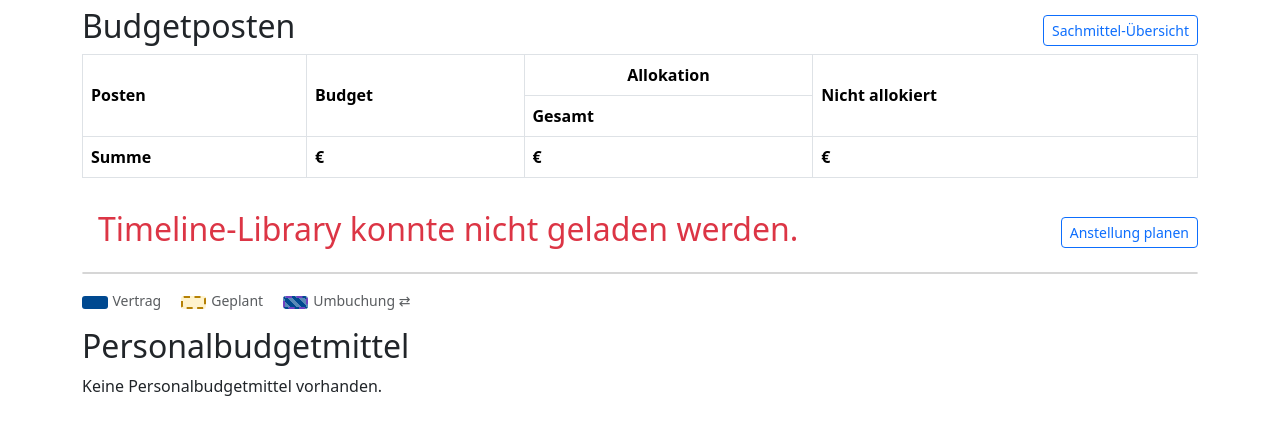
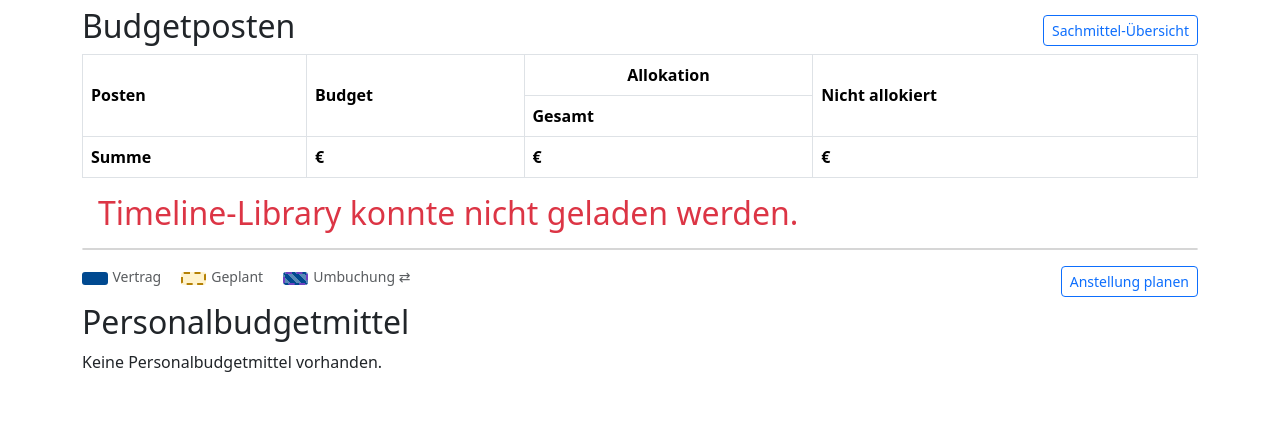
Before and after one commit to wallento/researchgroupplanner, a Django app: template projects/templates/projects/details.html in a window 1280 px wide. Shown: the part 218-653 px from the top of the page. Run offline with Django 5.2, Linux system fonts and the light colour scheme; the template is opened without the code that fills it, so the values that code supplies are empty; some libraries are stand-ins or nearby versions.

Commit message:
Move "Anstellung planen" below the project staffing chart
Co-Authored-By: Claude Opus 5.5 <noreply@anthropic.com>

```diff
--- a/projects/templates/projects/details.html
+++ b/projects/templates/projects/details.html
@@ -90,10 +90,7 @@
     </tfoot>
 </table>
 
-<div class="d-flex justify-content-between align-items-center">
-    <h2 id="timeline">Staffing</h2>
-    <a class="btn btn-sm btn-outline-primary" href="{% url 'staffing:plan_employment' %}?project={{ project.acronym|urlencode }}">Anstellung planen</a>
-</div>
+<h2 id="timeline">Staffing</h2>
 <link rel="stylesheet" href="{% static 'vendor/vis-timeline/vis-timeline-graph2d.min.css' %}">
 <script src="{% static 'vendor/vis-timeline/vis-timeline-graph2d.min.js' %}"></script>
 
@@ -293,7 +290,10 @@
 <div id="timeline_scroll" class="timeline-scroll">
     <div id="timeline" class="timeline-shell"></div>
 </div>
-{% include "controlling/_employment_status_legend.html" %}
+<div class="d-flex justify-content-between align-items-start">
+    {% include "controlling/_employment_status_legend.html" %}
+    <a class="btn btn-sm btn-outline-primary" href="{% url 'staffing:plan_employment' %}?project={{ project.acronym|urlencode }}">Anstellung planen</a>
+</div>
 
 <h2>Personalbudgetmittel</h2>
 
```
